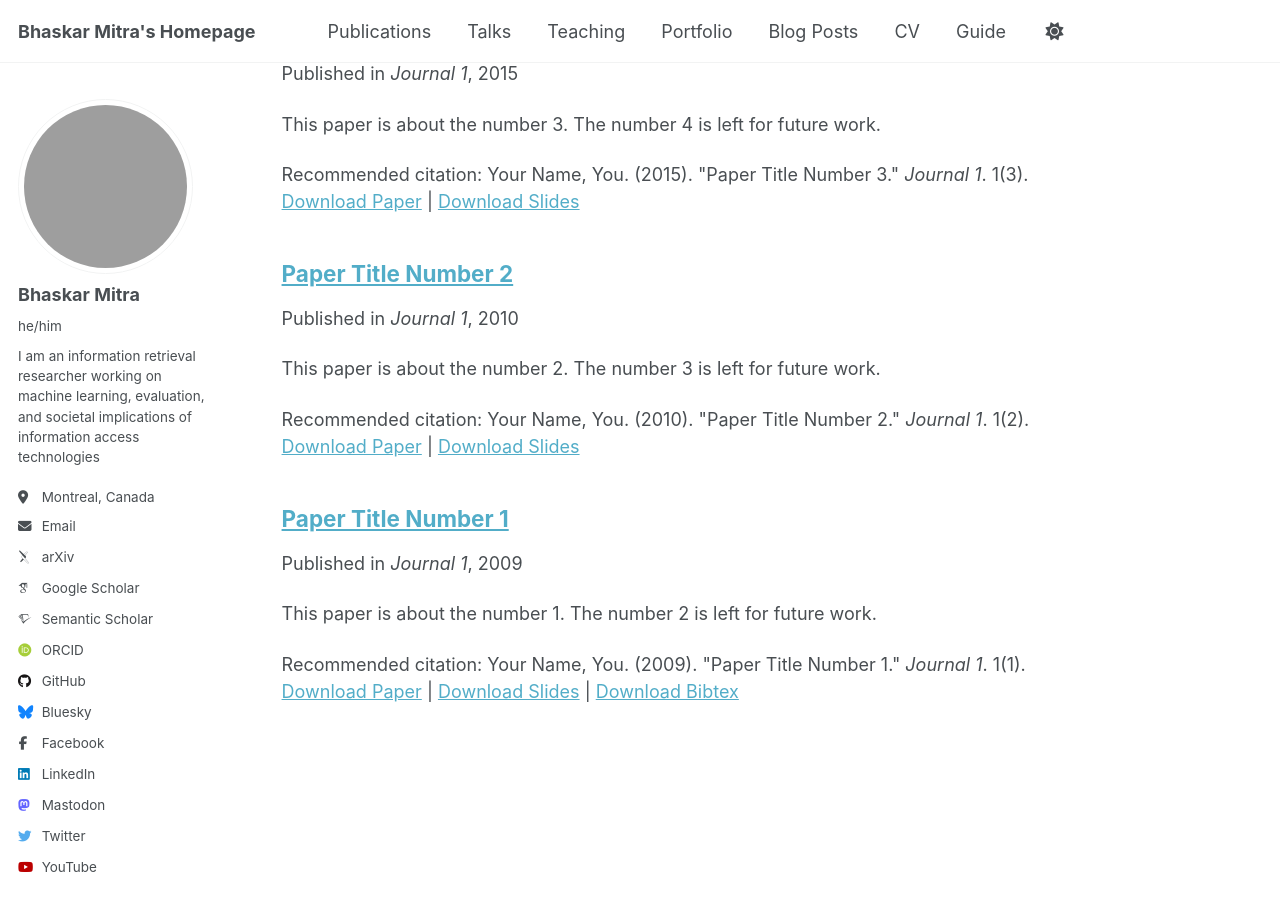
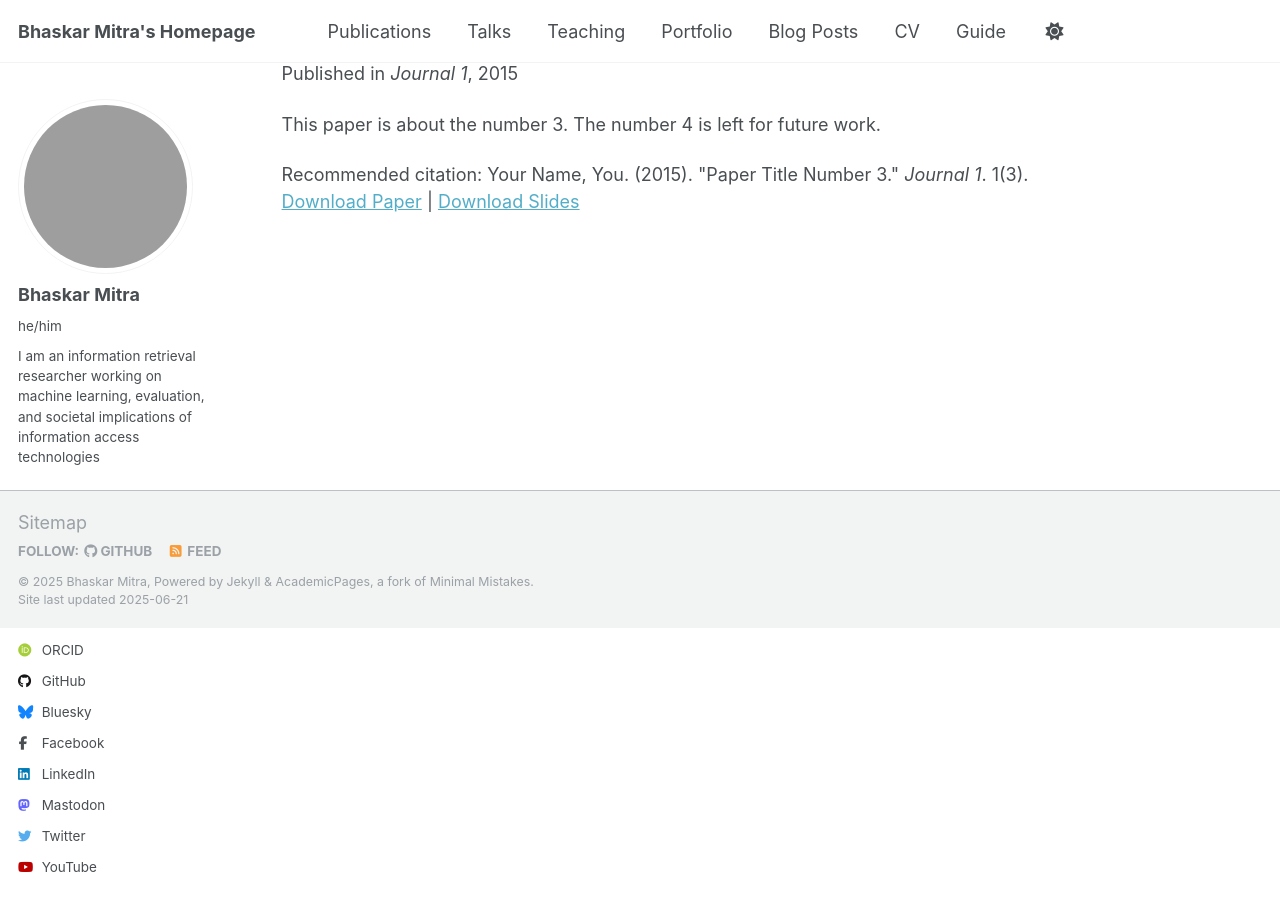
Before and after one commit to bhaskar-mitra/bhaskar-mitra.github.io, a Jekyll site: the page built from _pages/publications.html, in a window 1280 px wide and 900 px high, scrolled down 289 px. Built offline with Jekyll 4.4.1, drawn with Linux system fonts in a browser that asks for light colours; some web fonts are replaced; grey boxes are pictures that could not be loaded.

Commit message:
Update publications.html

```diff
--- a/_pages/publications.html
+++ b/_pages/publications.html
@@ -27,32 +27,3 @@ author_profile: true
                 href="http://academicpages.github.io/files/slides3.pdf">Download Slides</a></p>
     </article>
 </div>
-<div class="list__item">
-    <article class="archive__item" itemscope itemtype="http://schema.org/CreativeWork">
-        <h2 class="archive__item-title" itemprop="headline"> <a
-                href="https://bhaskar-mitra.github.io/publication/2010-10-01-paper-title-number-2"
-                rel="permalink">Paper Title Number 2 </a></h2>
-        <p>Published in <i>Journal 1</i>, 2010</p>
-        <p class="archive__item-excerpt" itemprop="description">
-        <p>This paper is about the number 2. The number 3 is left for future work.</p>
-        </p>
-        <p>Recommended citation: Your Name, You. (2010). &quot;Paper Title Number 2.&quot; <i>Journal 1</i>.
-            1(2).<br /><a href="http://academicpages.github.io/files/paper2.pdf">Download Paper</a> | <a
-                href="http://academicpages.github.io/files/slides2.pdf">Download Slides</a></p>
-    </article>
-</div>
-<div class="list__item">
-    <article class="archive__item" itemscope itemtype="http://schema.org/CreativeWork">
-        <h2 class="archive__item-title" itemprop="headline"> <a
-                href="https://bhaskar-mitra.github.io/publication/2009-10-01-paper-title-number-1"
-                rel="permalink">Paper Title Number 1 </a></h2>
-        <p>Published in <i>Journal 1</i>, 2009</p>
-        <p class="archive__item-excerpt" itemprop="description">
-        <p>This paper is about the number 1. The number 2 is left for future work.</p>
-        </p>
-        <p>Recommended citation: Your Name, You. (2009). &quot;Paper Title Number 1.&quot; <i>Journal 1</i>.
-            1(1).<br /><a href="http://academicpages.github.io/files/paper1.pdf">Download Paper</a> | <a
-                href="http://academicpages.github.io/files/slides1.pdf">Download Slides</a> | <a
-                href="http://academicpages.github.io/files/bibtex1.bib">Download Bibtex</a></p>
-    </article>
-</div>
```
